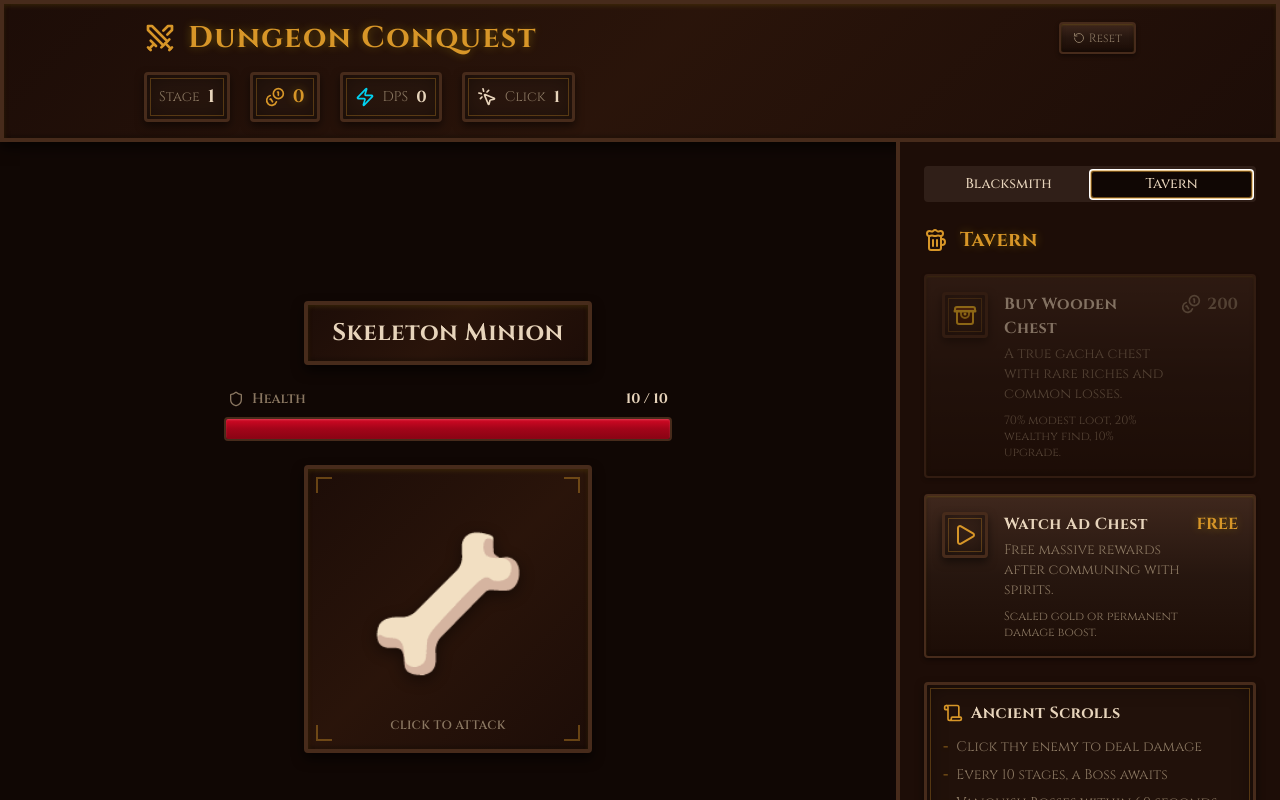
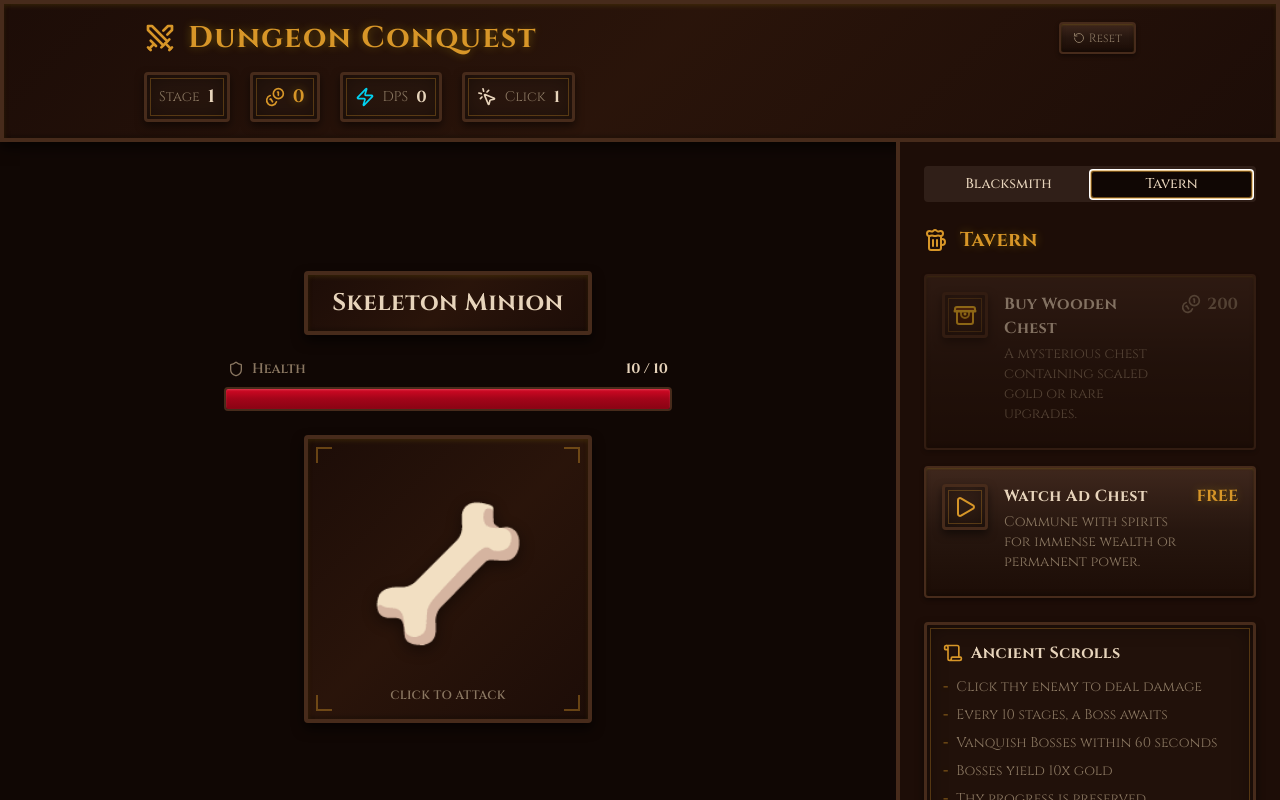
Before and after one commit to hectorl-m/Dugeon-Contest, a Next.js app: page / in a window 1280 px wide. Both pictures are taken after a click on the tab "Tavern". Shown: the top 800 px of the page. Built offline with nearby package versions, Linux system fonts and the light colour scheme.

Commit message:
Update chest descriptions for clarity and thematic consistency

```diff
--- a/components/game/tavern.tsx
+++ b/components/game/tavern.tsx
@@ -170,8 +170,7 @@ export function Tavern({ gold, level, prepareChest, collectChest }: TavernProps)
               </div>
               <div className="flex-1 min-w-0">
                 <div className="font-bold text-foreground tracking-wide mb-1">Buy Wooden Chest</div>
-                <div className="text-sm text-muted-foreground mb-2">A true gacha chest with rare riches and common losses.</div>
-                <div className="text-xs text-muted-foreground">70% modest loot, 20% wealthy find, 10% upgrade.</div>
+                <div className="text-sm text-muted-foreground mb-2">A mysterious chest containing scaled gold or rare upgrades.</div>
               </div>
               <div className="flex items-center gap-1.5 shrink-0">
                 <Coins className={`w-5 h-5 ${gold >= getWoodenChestCost() && !chestState && adState === 'idle' ? 'gold-text' : 'text-muted-foreground'}`} />
@@ -191,8 +190,7 @@ export function Tavern({ gold, level, prepareChest, collectChest }: TavernProps)
               </div>
               <div className="flex-1 min-w-0">
                 <div className="font-bold text-foreground tracking-wide mb-1">Watch Ad Chest</div>
-                <div className="text-sm text-muted-foreground mb-2">Free massive rewards after communing with spirits.</div>
-                <div className="text-xs text-muted-foreground">Scaled gold or permanent damage boost.</div>
+                <div className="text-sm text-muted-foreground mb-2">Commune with spirits for immense wealth or permanent power.</div>
               </div>
               <div className="flex items-center gap-1.5 shrink-0">
                 <span className="font-bold tabular-nums gold-text">FREE</span>
```
